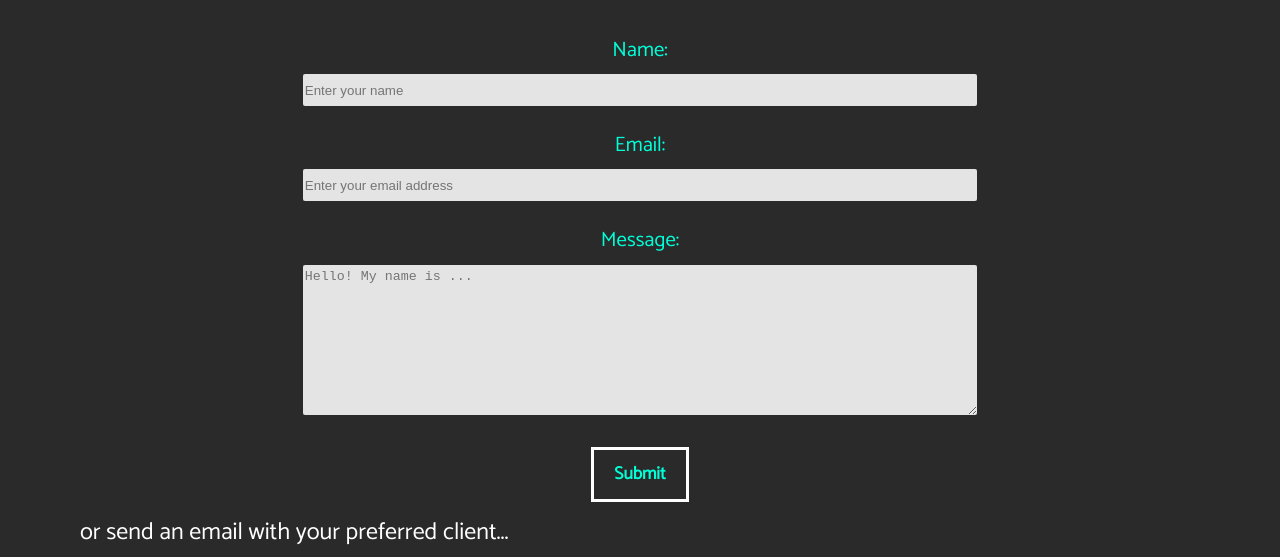
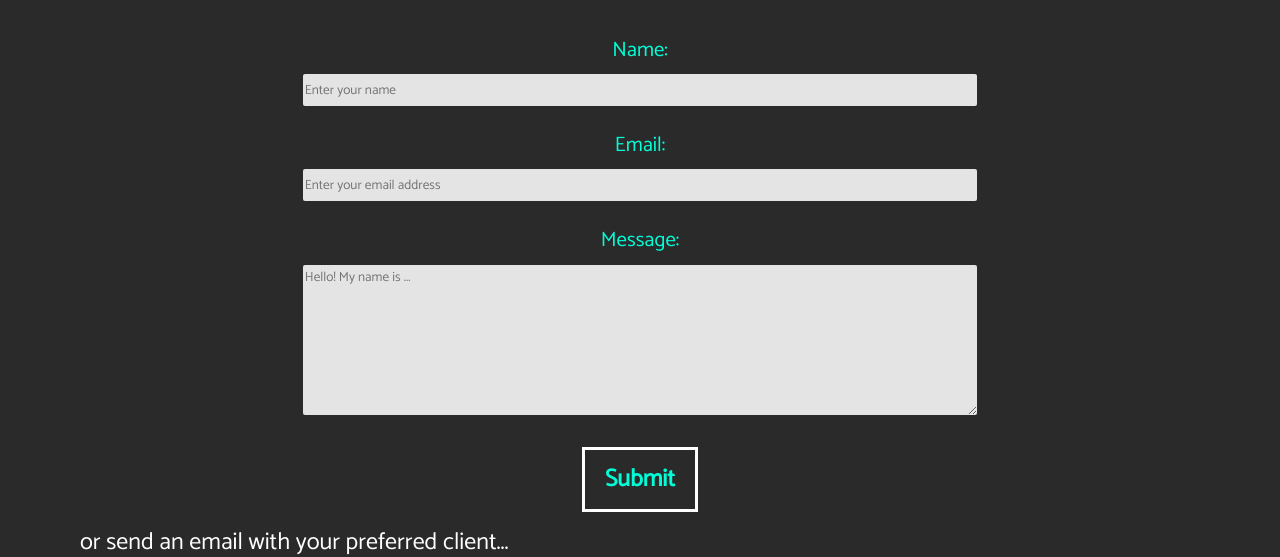
Before and after one commit to baronson11/professional_portfolio, a website: page public/contact.html in a window 1280 px wide. Shown: the part 253-810 px from the top of the page. Drawn offline with Linux system fonts and the light colour scheme.

Commit message:
edited font on contact form

```diff
--- a/scss/main.scss
+++ b/scss/main.scss
@@ -176,6 +176,7 @@ main {
     background: #e4e4e4;
     height: 2rem;
     line-height: 1.5;
+    font-family: 'Catamaran';
 
     &:focus {
       outline-color: $secondary-color;
@@ -190,7 +191,7 @@ main {
     background: $primary-color;
     color: $secondary-color;
     padding: 10px 20px;
-    font-size: 1.1rem;
+    font-size: 1.5rem;
     font-family: 'Catamaran', sans-serif;
     border: solid 3px #fff;
     font-weight: bold;
```
Also changed, not shown: public/css/main.css.
